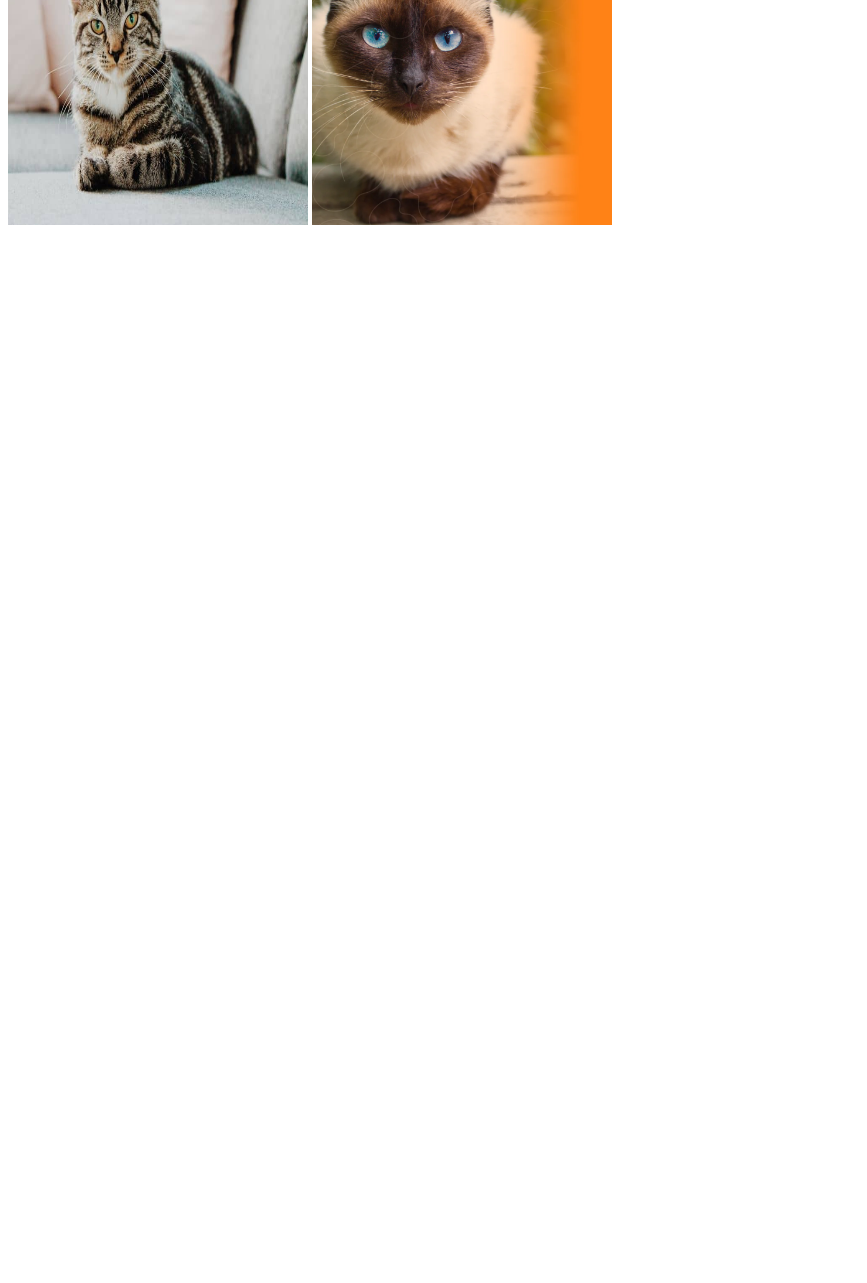
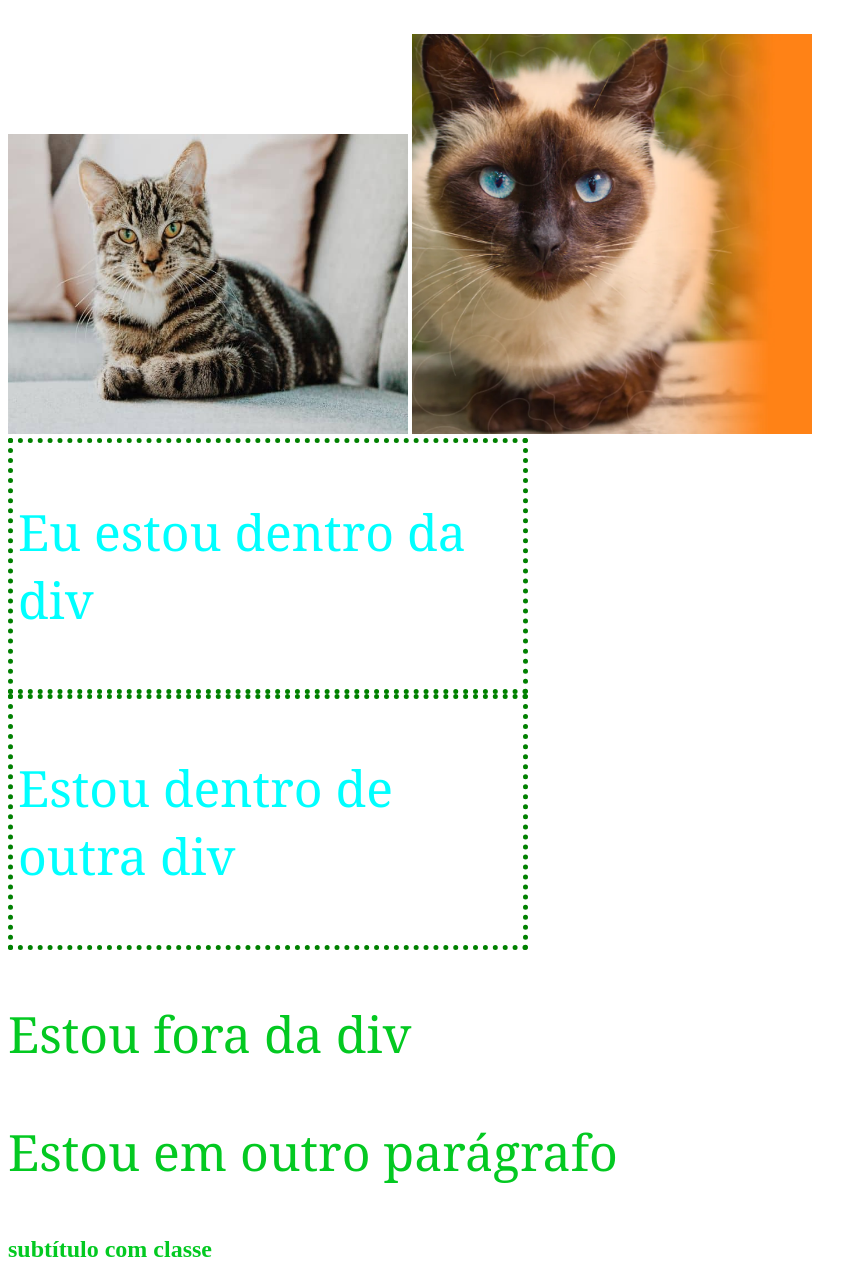
Before and after one commit to franciscoinacioo/AulaHtml2, a plain HTML site: page index.html in a window 1280 px wide. Shown: the part 397-1680 px from the top of the page, without its empty margins (0-867 px from the left). Before the commit the page ends 800 px from the top, so only its background shows below. Drawn offline with Linux system fonts and the light colour scheme.

Commit message:
Criei o arquivo style.css e fiz algumas alterações

```diff
--- a/index.html
+++ b/index.html
@@ -15,7 +15,19 @@
     <h6>Título</h6>
     <p>Olá World</p>
 
-    <img src="gato.jpg" alt="Gatinho fofo 01" />
-    <img src="gato2.webp" alt="Gatinho fofo 02" />
+    <img src="gato.jpg" alt="Gatinho fofo 01" class="cat"/>
+    <img src="gato2.webp" alt="Gatinho fofo 02" class="cat2"/>
+
+    <div>
+        <p> Eu estou dentro da div</p>
+    </div>
+    <div>
+        <p>Estou dentro de outra div</p>
+    </div>
+    <p class="sub">Estou fora da div</p>
+    <p class="sub">Estou em outro parágrafo</p>
+    <h2 class="sub">
+        subtítulo com classe
+    </h2>
 </body>
 </html>
--- a/style.css
+++ b/style.css
@@ -2,3 +2,28 @@ img{
     width: 300px;
     height: 300px;
 }
+
+div{
+    border: 5px dotted green;
+    color: aqua;
+    padding: 5px;                  /*padding é o espaçamento interno*/
+    width: 500px;
+}
+
+.sub{
+    color: rgb(3, 201, 33);
+}
+p {
+    font-size: 50px;
+    font-family: Georgia, 'Times New Roman', Times, serif;
+}
+
+.cat{
+    width: 400px;
+    height: 300px;
+}
+
+.cat2{
+    width: 400px;
+    height: 400px;
+}
```
